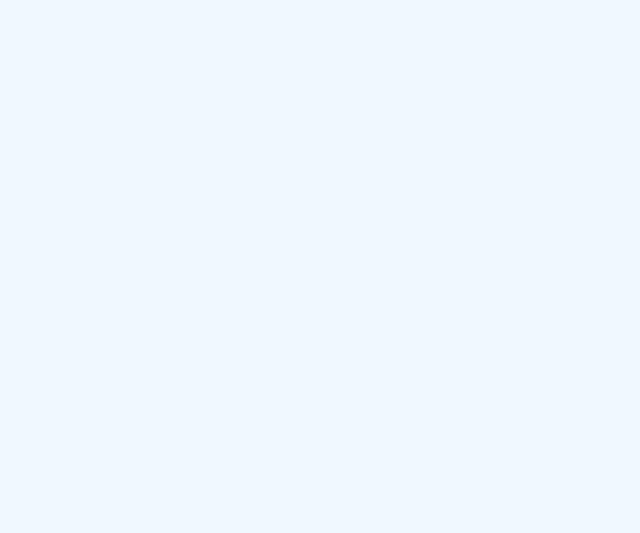
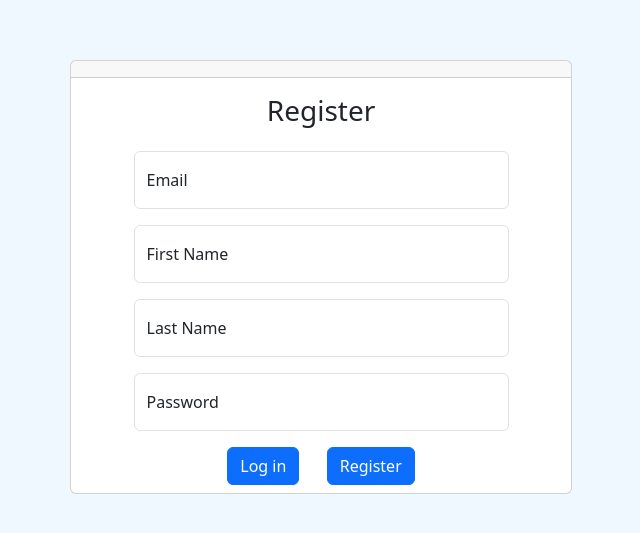
Before and after one commit to Jonathan-Clary/Project2Front-End, a React (Create React App) app in the folder front-end/: page /register in a window 1280 px wide. Shown: the part 123-656 px from the top of the page, without its empty margins (319-959 px from the left). Built offline with nearby package versions, Linux system fonts and the light colour scheme.

Commit message:
RegisterStyle

```diff
--- a/front-end/src/components/login-components/registration/Register.tsx
+++ b/front-end/src/components/login-components/registration/Register.tsx
@@ -1,4 +1,5 @@
 import { useState } from "react"
+import { Button, Card, Container, FloatingLabel, Form } from "react-bootstrap"
 
 export const Register: React.FC = () => {
 
@@ -6,6 +7,55 @@ export const Register: React.FC = () => {
 
 
     return(
-        <div className="d-flex justify-content"></div>
+        <Container className = "d-flex justify-content-center align-items-center min-vh-100" style={{ height: '100vh' }}>
+            <Card className="register-card">
+                <Card.Header style={{width: '500px'}}></Card.Header>
+                <Form className ="w-75 mx-auto d-flex flex-column justify-content-center align-items-center h-100">
+                    <h3 className="mb-4 mt-3">Register</h3>
+                    <FloatingLabel controlId="floatingInput" label="Email" className="mb-3 w-100">
+                        <Form.Control
+                            type="email"
+                            placeholder="Email"
+                            name="email"
+                            required
+
+                        />
+                    </FloatingLabel>
+                    <FloatingLabel controlId="floatingInput" label="First Name" className="mb-3 w-100">
+                        <Form.Control
+                            type="firstname"
+                            placeholder="First Name"
+                            name="First Name"
+                            required
+
+                        />
+                    </FloatingLabel>
+                    <FloatingLabel controlId="floatingInput" label="Last Name" className="mb-3 w-100">
+                        <Form.Control
+                            type="lastname"
+                            placeholder="Last Name"
+                            name="Last Name"
+                            required
+
+                        />
+                    </FloatingLabel>
+                    <FloatingLabel controlId="floatingInput" label="Password" className="mb-3 w-100">
+                        <Form.Control
+                            type="password"
+                            placeholder="Password"
+                            name="password"
+                            required
+                        />
+                    </FloatingLabel>
+                    <div className="d-flex justify-content-between w-50">
+                        <Button type="submit" className=" mb-2" variant ="primary"> Log in</Button>
+                        <Button type = "button" className=" mb-2" variant ="primary">Register</Button>
+                    </div>
+
+                </Form>
+
+            </Card>
+
+        </Container>
     )
 }
```
